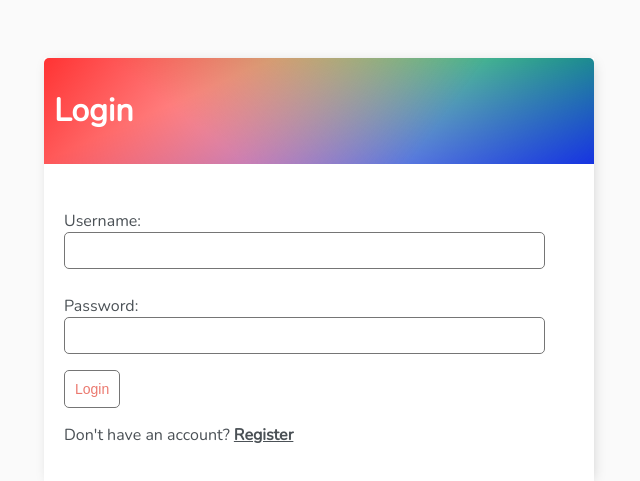
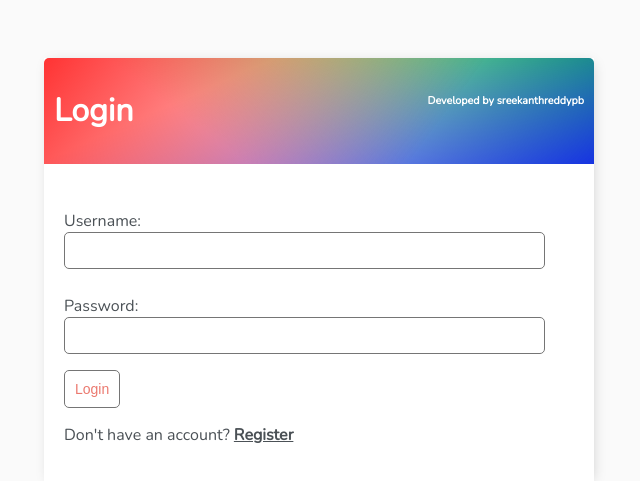
Before and after one commit to sreekanthreddypb/django-to-do-app, a Django app: page /login/ in a window 1280 px wide. Shown: the top 481 px of the page, without its empty margins (321-961 px from the left). Run offline with Django 4.2, Linux system fonts and the light colour scheme.

Commit message:
third commit

```diff
--- a/base/templates/base/login.html
+++ b/base/templates/base/login.html
@@ -5,6 +5,7 @@
 
 <div class="header-bar">
     <h1>Login</h1>
+    <h6>Developed by sreekanthreddypb</h6>
 </div>
 
 <div class="card-body">
```
